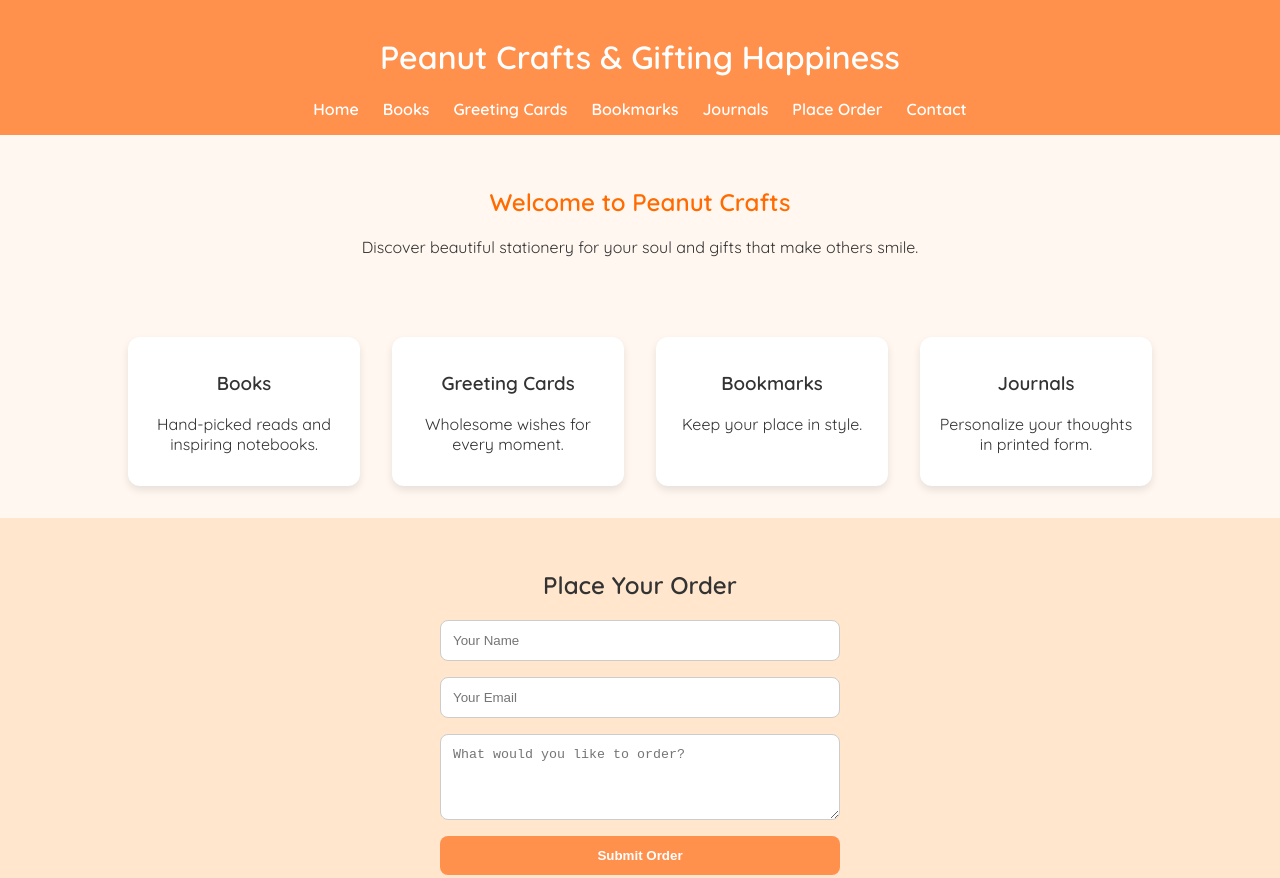
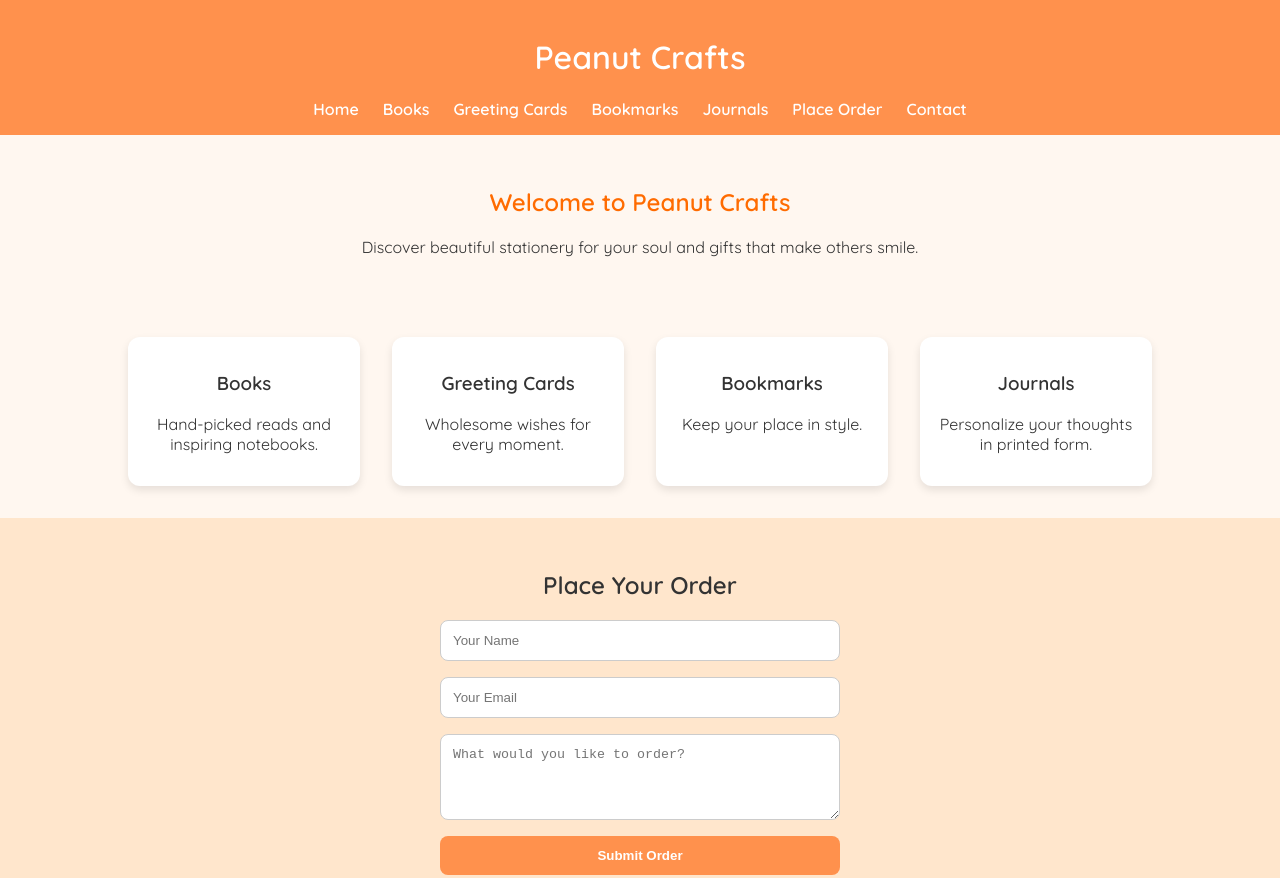
Before and after one commit to Starlit23/PeanutCrafts, a plain HTML site: page index.html in a window 1280 px wide. Shown: the top 878 px of the page. Drawn offline with Linux system fonts and the light colour scheme.

Commit message:
Update index title

```diff
--- a/index.html
+++ b/index.html
@@ -3,7 +3,7 @@
 <head>
   <meta charset="UTF-8" />
   <meta name="viewport" content="width=device-width, initial-scale=1.0" />
-  <title>Peanut Crafts & Gifting Happiness</title>
+  <title>Peanut Crafts</title>
   <link rel="stylesheet" href="https://fonts.googleapis.com/css2?family=Quicksand:wght@400;600&display=swap" />
   <style>
     body {
@@ -92,7 +92,7 @@
 </head>
 <body>
   <header>
-    <h1>Peanut Crafts & Gifting Happiness</h1>
+    <h1>Peanut Crafts</h1>
     <nav>
       <a href="index.html">Home</a>
       <a href="books.html">Books</a>
```
